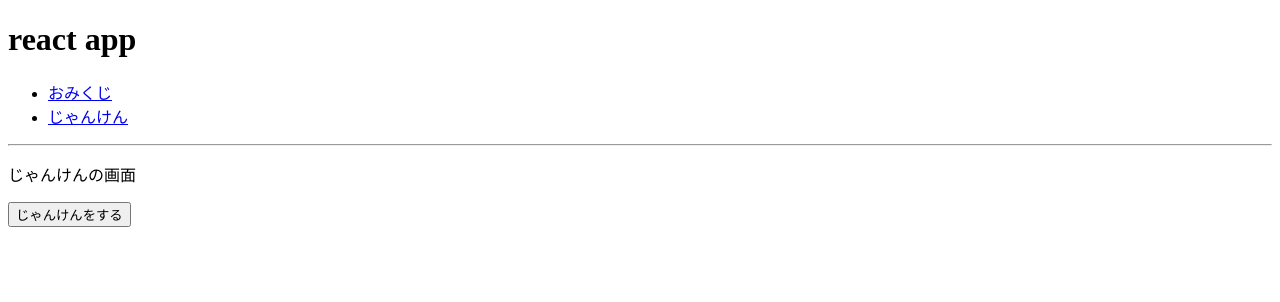
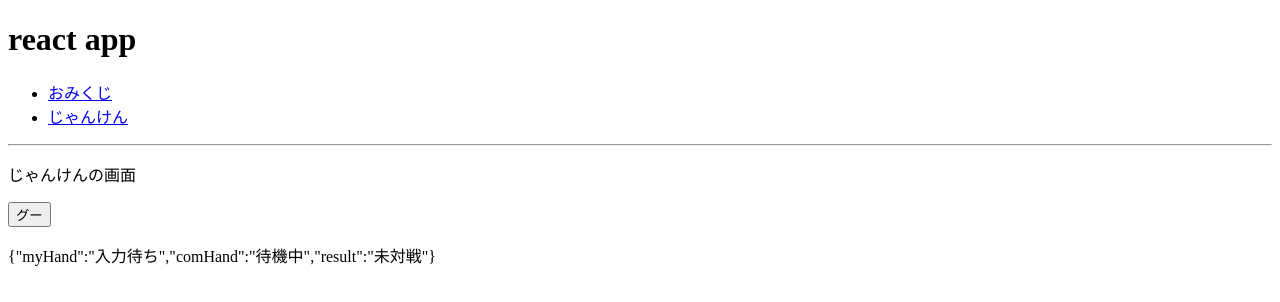
Before and after one commit to taroosg/react-sample, a React (Create React App) app: page /janken in a window 1280 px wide. Shown: the top 302 px of the page. Built offline with nearby package versions, Linux system fonts and the light colour scheme.

Commit message:
add janken action01

```diff
--- a/src/pages/Janken.jsx
+++ b/src/pages/Janken.jsx
@@ -1,12 +1,39 @@
+import { useState } from 'react';
 import { ActionButton } from "../components/ActionButton.jsx";
 
 export const Janken = () => {
+
+  const [jankenResult, setJankenResult] = useState({ myHand: '入力待ち', comHand: '待機中', 'result': '未対戦' });
+
+  const getJankenResult = (myHand) => {
+    const hand = ["グー", "チョキ", "パー"];
+    const myIndex = hand.indexOf(myHand);
+    const comIndex = Math.floor(Math.random() * 3);
+    const resultSheet = [
+      ["Draw", "Win", "Lose"],
+      ["Lose", "Draw", "Win"],
+      ["Win", "Lose", "Draw"],
+    ];
+    return {
+      myHand: myHand,
+      comHand: hand[comIndex],
+      result: resultSheet[myIndex][comIndex],
+    };
+  };
+
+  const getJanken = (myHand) => {
+    const result = getJankenResult(myHand);
+    setJankenResult(result);
+  }
+
   return (
     <>
       <p>じゃんけんの画面</p>
       <ActionButton
-        text="じゃんけんをする"
+        text="グー"
+        action={() => getJanken("グー")}
       />
+      <p>{JSON.stringify(jankenResult)}</p>
     </>
   )
 }
```
